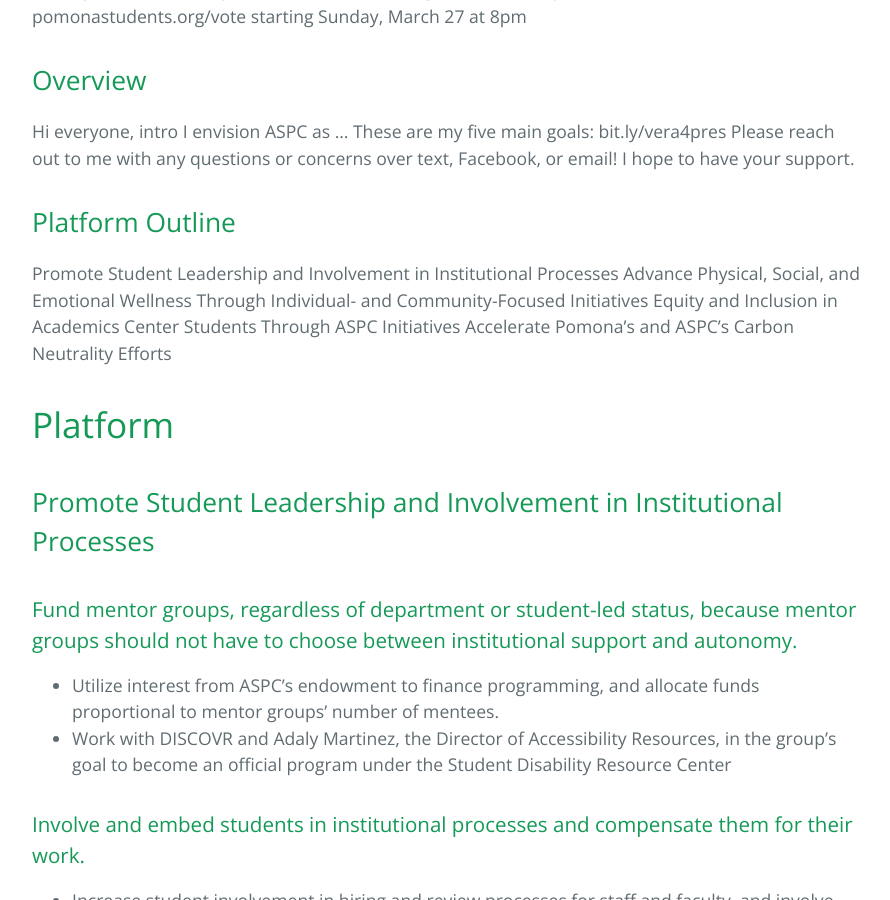
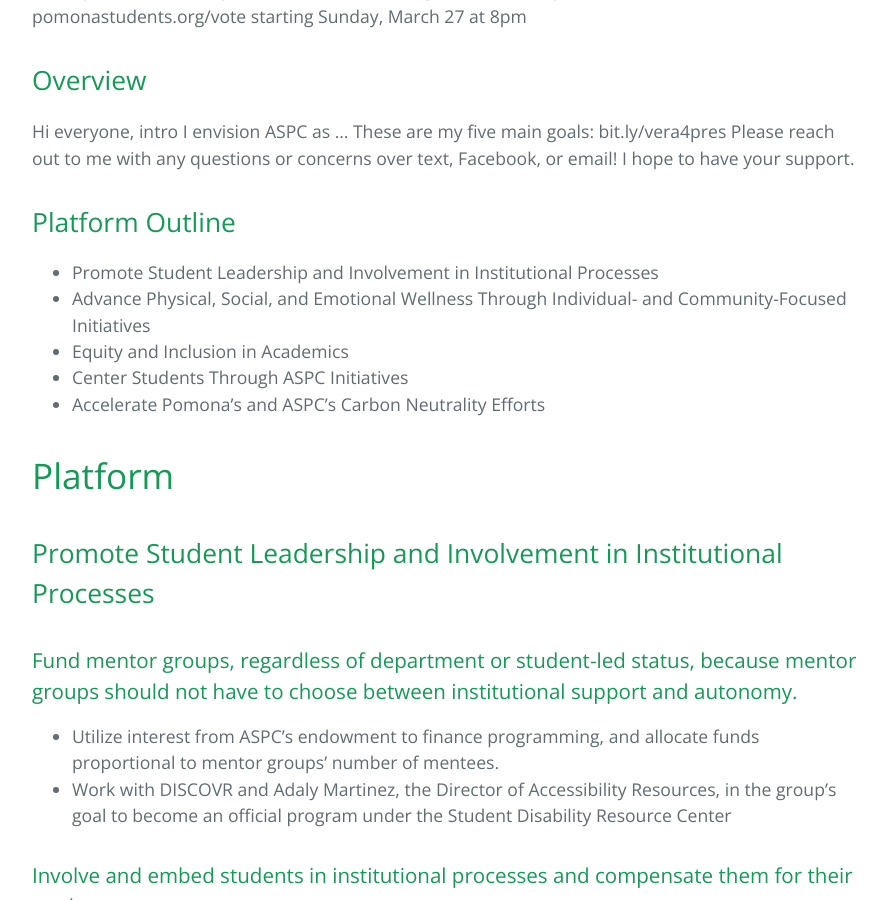
Before and after one commit to adeenal/adeenal.github.io, a Jekyll site: the page built from index.md, in a window 1280 px wide and 900 px high, scrolled down 462 px. Shown: the whole window, without its empty margins (192-1082 px from the left). Built offline with Jekyll 4.4.1, drawn with Linux system fonts in a browser that asks for light colours.

Commit message:
format outline

```diff
--- a/index.md
+++ b/index.md
@@ -18,11 +18,11 @@
 Please reach out to me with any questions or concerns over text, Facebook, or email! I hope to have your support.
 
 ## Platform Outline
-Promote Student Leadership and Involvement in Institutional Processes
-Advance Physical, Social, and Emotional Wellness Through Individual- and Community-Focused Initiatives
-Equity and Inclusion in Academics
-Center Students Through ASPC Initiatives
-Accelerate Pomona’s and ASPC’s Carbon Neutrality Efforts
+- Promote Student Leadership and Involvement in Institutional Processes
+- Advance Physical, Social, and Emotional Wellness Through Individual- and Community-Focused Initiatives
+- Equity and Inclusion in Academics
+- Center Students Through ASPC Initiatives
+- Accelerate Pomona’s and ASPC’s Carbon Neutrality Efforts
 
 # Platform
 
```
